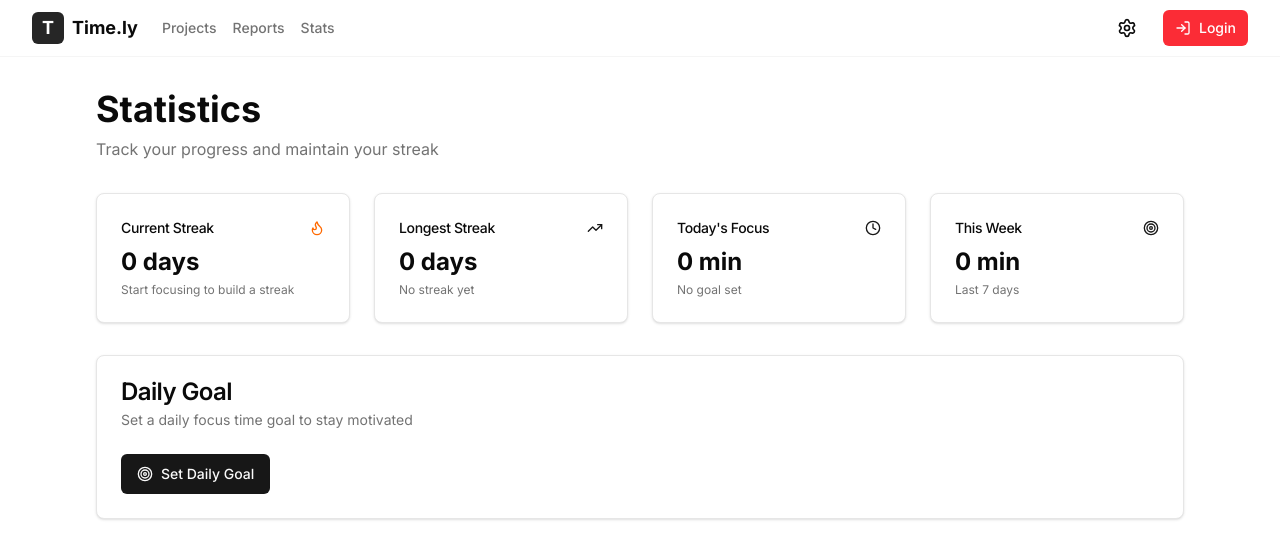
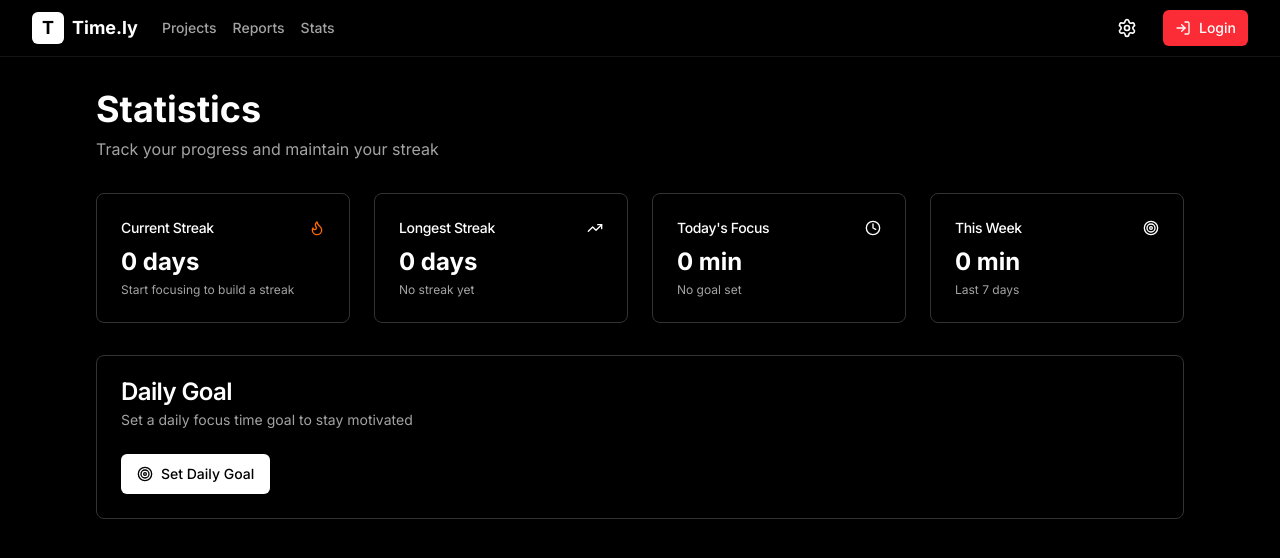
Before and after one commit to vishalyl/time.ly, a Next.js app: page /stats in a window 1280 px wide. Shown: the top 558 px of the page. Built offline with nearby package versions, Linux system fonts and the light colour scheme; no server answers.

Commit message:
Fix unassigned time tracking and enforce black/white theme - Track focus time without projects in user_settings - Display 'No Project Selected' in reports pie chart - Force pure black background and white text on all devices - Round decimal values in daily goal displays - Make Time.ly logo white

```diff
--- a/src/app/globals.css
+++ b/src/app/globals.css
@@ -45,69 +45,37 @@
   }
 }
 
-/* Black & White Theme (Default) */
+/* Black & White Theme (Forced Dark Mode) */
 :root {
-  --background: hsl(0 0% 100%);
-  --foreground: hsl(0 0% 4%);
+  --background: hsl(0 0% 0%);
+  --foreground: hsl(0 0% 100%);
 
-  --card: hsl(0 0% 100%);
-  --card-foreground: hsl(0 0% 4%);
+  --card: hsl(0 0% 0%);
+  --card-foreground: hsl(0 0% 100%);
 
-  --popover: hsl(0 0% 100%);
-  --popover-foreground: hsl(0 0% 4%);
+  --popover: hsl(0 0% 0%);
+  --popover-foreground: hsl(0 0% 100%);
 
-  --primary: hsl(0 0% 9%);
-  --primary-foreground: hsl(0 0% 98%);
+  --primary: hsl(0 0% 100%);
+  --primary-foreground: hsl(0 0% 0%);
 
-  --secondary: hsl(0 0% 96%);
-  --secondary-foreground: hsl(0 0% 9%);
+  --secondary: hsl(0 0% 10%);
+  --secondary-foreground: hsl(0 0% 100%);
 
-  --muted: hsl(0 0% 96%);
-  --muted-foreground: hsl(0 0% 45%);
+  --muted: hsl(0 0% 10%);
+  --muted-foreground: hsl(0 0% 64%);
 
-  --accent: hsl(0 0% 96%);
-  --accent-foreground: hsl(0 0% 9%);
+  --accent: hsl(0 0% 10%);
+  --accent-foreground: hsl(0 0% 100%);
 
   --destructive: hsl(0 84% 60%);
-  --destructive-foreground: hsl(0 0% 98%);
+  --destructive-foreground: hsl(0 0% 100%);
 
-  --border: hsl(0 0% 90%);
-  --input: hsl(0 0% 90%);
-  --ring: hsl(0 0% 4%);
+  --border: hsl(0 0% 20%);
+  --input: hsl(0 0% 15%);
+  --ring: hsl(0 0% 100%);
 
   --radius: 0.5rem;
-}
-
-@media (prefers-color-scheme: dark) {
-  :root {
-    --background: hsl(0 0% 4%);
-    --foreground: hsl(0 0% 98%);
-
-    --card: hsl(0 0% 4%);
-    --card-foreground: hsl(0 0% 98%);
-
-    --popover: hsl(0 0% 4%);
-    --popover-foreground: hsl(0 0% 98%);
-
-    --primary: hsl(0 0% 98%);
-    --primary-foreground: hsl(0 0% 9%);
-
-    --secondary: hsl(0 0% 15%);
-    --secondary-foreground: hsl(0 0% 98%);
-
-    --muted: hsl(0 0% 15%);
-    --muted-foreground: hsl(0 0% 64%);
-
-    --accent: hsl(0 0% 15%);
-    --accent-foreground: hsl(0 0% 98%);
-
-    --destructive: hsl(0 63% 31%);
-    --destructive-foreground: hsl(0 0% 98%);
-
-    --border: hsl(0 0% 15%);
-    --input: hsl(0 0% 15%);
-    --ring: hsl(0 0% 83%);
-  }
 }
 
 /* Colorful Mode Override */
--- a/src/app/reports/page.tsx
+++ b/src/app/reports/page.tsx
@@ -3,7 +3,7 @@
 import { useEffect, useState } from "react";
 import { Navbar } from "@/components/Navbar";
 import { useProjects } from "@/hooks/useProjects";
-import { collection, query, where, getDocs } from "firebase/firestore";
+import { collection, query, where, getDocs, doc, getDoc } from "firebase/firestore";
 import { db } from "@/lib/firebase";
 import { useAuth } from "@/context/AuthContext";
 import { PieChart, Pie, Cell, Tooltip, ResponsiveContainer } from "recharts";
@@ -18,24 +18,27 @@ export default function ReportsPage() {
     const [allTasks, setAllTasks] = useState<any[]>([]);
     const [timeRange, setTimeRange] = useState("week"); // daily, week, month, year
     const [selectedProjectId, setSelectedProjectId] = useState<string>("all");
+    const [userTodayMinutes, setUserTodayMinutes] = useState<number>(0);
 
-    // Fetch ALL tasks
+    // Fetch ALL tasks and user settings
     useEffect(() => {
         if (!user) return;
-        const fetchAllTasks = async () => {
-            // In a real app with history, we'd query a 'sessions' collection by date range.
-            // For now, we fetch all tasks and use their 'totalSeconds' (accumulated all-time).
-            // LIMITATION: 'totalSeconds' is LIFETIME duration. We cannot filter by "Last Week" accurately without history.
-            // However, for the UI demo, we will keep the filter UI but it will currently show LIFETIME data
-            // unless we add 'updatedAt' or similar heuristics.
-            // To be honest to the user, we should label it "All Time" until history is added.
-            // BUT user explicitly asked for filters. I will implement the UI.
+        const fetchData = async () => {
+            // Fetch tasks
             const q = query(collection(db, "tasks"), where("userId", "==", user.uid));
             const snapshot = await getDocs(q);
             const tasks = snapshot.docs.map(d => ({ id: d.id, ...d.data() }));
             setAllTasks(tasks);
+
+            // Fetch user settings to get total today minutes
+            const userSettingsDoc = doc(db, "user_settings", user.uid);
+            const userSettingsSnap = await getDoc(userSettingsDoc);
+            if (userSettingsSnap.exists()) {
+                const data = userSettingsSnap.data();
+                setUserTodayMinutes(data.todayMinutes || 0);
+            }
         };
-        fetchAllTasks();
+        fetchData();
     }, [user]);
 
     // --- Data Processing ---
@@ -61,6 +64,32 @@ export default function ReportsPage() {
             color: p.color || COLORS[0]
         };
     }).filter(d => d.value > 0);
+
+    // Calculate unassigned time (time tracked without a project)
+    const totalProjectSeconds = projectDistData.reduce((acc, p) => acc + p.value, 0);
+    const userTodaySeconds = userTodayMinutes * 60;
+    const unassignedSeconds = Math.max(0, userTodaySeconds - totalProjectSeconds);
+
+    // Debug logging
+    console.log("📊 Reports Debug:");
+    console.log("  User today minutes:", userTodayMinutes);
+    console.log("  User today seconds:", userTodaySeconds);
+    console.log("  Total project seconds:", totalProjectSeconds);
+    console.log("  Unassigned seconds:", unassignedSeconds);
+
+    // Add "No Project Selected" to distribution if there's unassigned time
+    const finalProjectDistData = [...projectDistData];
+    if (unassignedSeconds > 0) {
+        finalProjectDistData.push({
+            id: 'unassigned',
+            name: 'No Project Selected',
+            value: unassignedSeconds,
+            color: '#6b7280' // Gray color for unassigned
+        });
+        console.log("  ✅ Added 'No Project Selected' to chart");
+    } else {
+        console.log("  ⚠️ No unassigned time to display");
+    }
 
     // 4. Task Distribution Data (for selected project)
     const selectedProjectTasks = selectedProjectId && selectedProjectId !== 'all'
@@ -139,11 +168,11 @@ export default function ReportsPage() {
                             <CardTitle>Projects Distribution</CardTitle>
                         </CardHeader>
                         <CardContent className="h-[300px] relative">
-                            {projectDistData.length > 0 ? (
+                            {finalProjectDistData.length > 0 ? (
                                 <ResponsiveContainer width="100%" height="100%">
                                     <PieChart>
                                         <Pie
-                                            data={projectDistData}
+                                            data={finalProjectDistData}
                                             cx="50%"
                                             cy="50%"
                                             innerRadius={60}
@@ -152,7 +181,7 @@ export default function ReportsPage() {
                                             dataKey="value"
                                             stroke="none"
                                         >
-                                            {projectDistData.map((entry, index) => (
+                                            {finalProjectDistData.map((entry, index) => (
                                                 <Cell key={entry.id} fill={entry.color} />
                                             ))}
                                         </Pie>
--- a/src/app/stats/page.tsx
+++ b/src/app/stats/page.tsx
@@ -90,7 +90,7 @@ export default function StatsPage() {
                             <Clock className="h-4 w-4 text-primary" />
                         </CardHeader>
                         <CardContent>
-                            <div className="text-2xl font-bold">{todayMinutes} min</div>
+                            <div className="text-2xl font-bold">{Math.round(todayMinutes)} min</div>
                             <p className="text-xs text-muted-foreground mt-1">
                                 {dailyGoal ? `${Math.round(goalProgress)}% of goal` : "No goal set"}
                             </p>
@@ -133,7 +133,7 @@ export default function StatsPage() {
                                 <div className="space-y-2">
                                     <div className="flex justify-between text-sm">
                                         <span>Progress</span>
-                                        <span>{todayMinutes} / {dailyGoal} min</span>
+                                        <span>{Math.round(todayMinutes)} / {dailyGoal} min</span>
                                     </div>
                                     <div className="w-full bg-secondary rounded-full h-3 overflow-hidden">
                                         <div
--- a/src/components/DailyGoalCard.tsx
+++ b/src/components/DailyGoalCard.tsx
@@ -57,7 +57,7 @@ export function DailyGoalCard({ dailyGoal, todayMinutes }: DailyGoalCardProps) {
 
                         {/* Text Info */}
                         <div>
-                            <p className="text-2xl font-bold">{todayMinutes} min</p>
+                            <p className="text-2xl font-bold">{Math.round(todayMinutes)} min</p>
                             <p className="text-xs text-muted-foreground">of {dailyGoal} min goal</p>
                         </div>
                     </div>
--- a/src/components/Navbar.tsx
+++ b/src/components/Navbar.tsx
@@ -12,7 +12,7 @@ export function Navbar() {
     const [isMobileMenuOpen, setIsMobileMenuOpen] = useState(false);
 
     return (
-        <nav className="w-full border-b border-border/40 bg-background/95 backdrop-blur supports-[backdrop-filter]:bg-background/60 sticky top-0 z-50">
+        <nav className="w-full border-b border-border/40 bg-black sticky top-0 z-50">
             <div className="container flex h-14 max-w-screen-2xl items-center justify-between px-4 md:px-8">
                 <div className="flex items-center gap-6">
                     {/* Mobile Menu Toggle */}
@@ -23,10 +23,10 @@ export function Navbar() {
                     </div>
 
                     <Link href="/" className="flex items-center gap-2">
-                        <div className="w-8 h-8 bg-neutral-800 rounded-md flex items-center justify-center text-white font-bold text-lg">
+                        <div className="w-8 h-8 bg-white rounded-md flex items-center justify-center text-black font-bold text-lg">
                             T
                         </div>
-                        <span className="font-bold text-lg hidden md:block">
+                        <span className="font-bold text-lg text-white hidden md:block">
                             Time.ly
                         </span>
                     </Link>
--- a/src/context/TimerContext.tsx
+++ b/src/context/TimerContext.tsx
@@ -107,8 +107,21 @@ export const TimerProvider = ({ children }: { children: React.ReactNode }) => {
             console.log("📍 Active project:", activeProjectId);
 
             try {
-                const { doc, updateDoc, increment } = await import("firebase/firestore");
+                const { doc, updateDoc, increment, setDoc } = await import("firebase/firestore");
                 const { db } = await import("@/lib/firebase");
+                const { getAuth } = await import("firebase/auth");
+
+                // Always update user's daily total (for daily goal tracking)
+                const auth = getAuth();
+                const currentUser = auth.currentUser;
+                if (currentUser) {
+                    const userSettingsDoc = doc(db, "user_settings", currentUser.uid);
+                    await setDoc(userSettingsDoc, {
+                        userId: currentUser.uid,
+                        todayMinutes: increment(secondsToAdd / 60)
+                    }, { merge: true });
+                    console.log("✅ Updated daily total!");
+                }
 
                 if (activeTaskId) {
                     console.log("✅ Updating task time...");
@@ -123,7 +136,7 @@ export const TimerProvider = ({ children }: { children: React.ReactNode }) => {
                     });
                     console.log("✅ Project time updated!");
                 } else {
-                    console.log("⚠️ No task or project selected - time not saved");
+                    console.log("✅ No task or project selected - time saved to daily total (unassigned focus time)");
                 }
             } catch (e) {
                 console.error("❌ Failed to sync time:", e);
```
